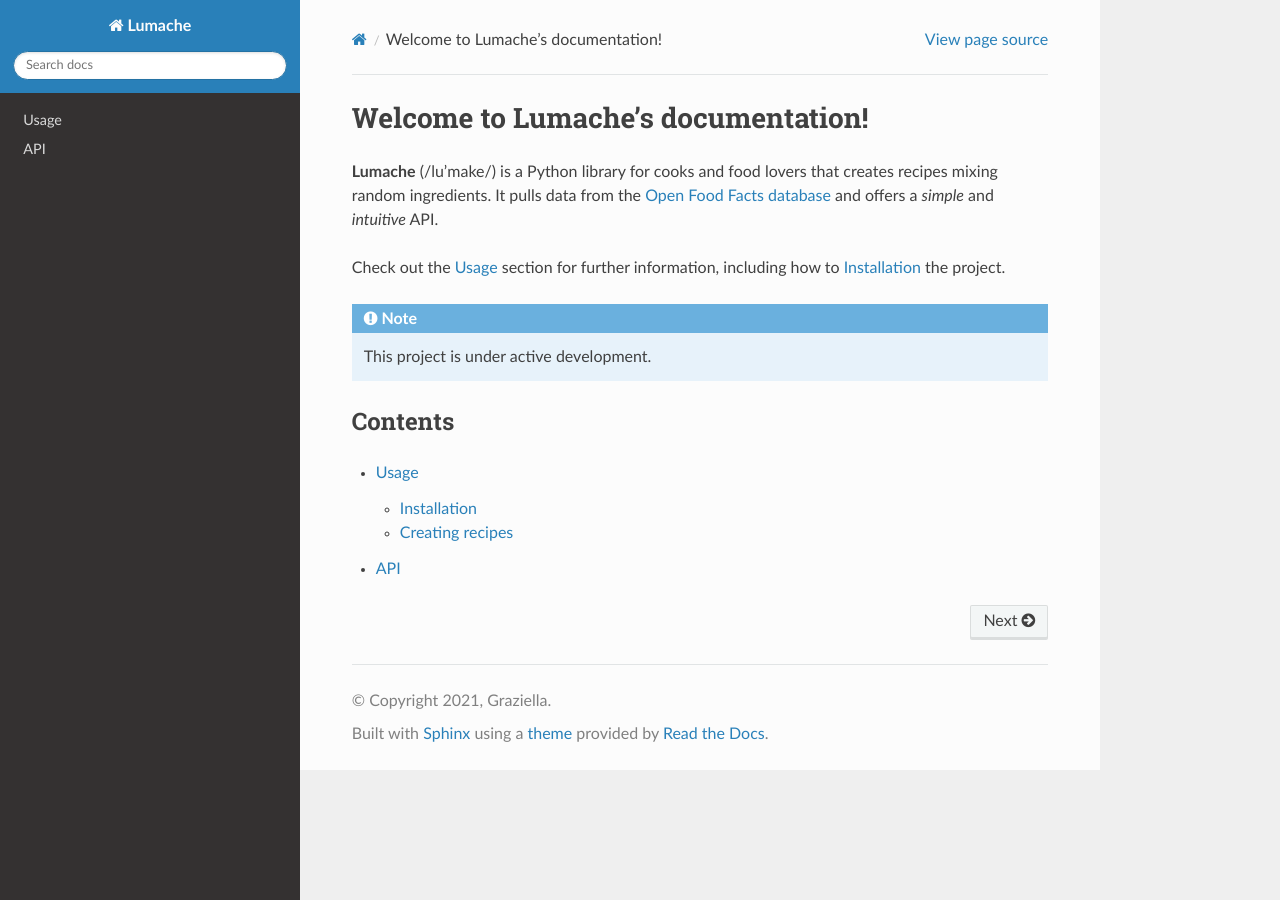
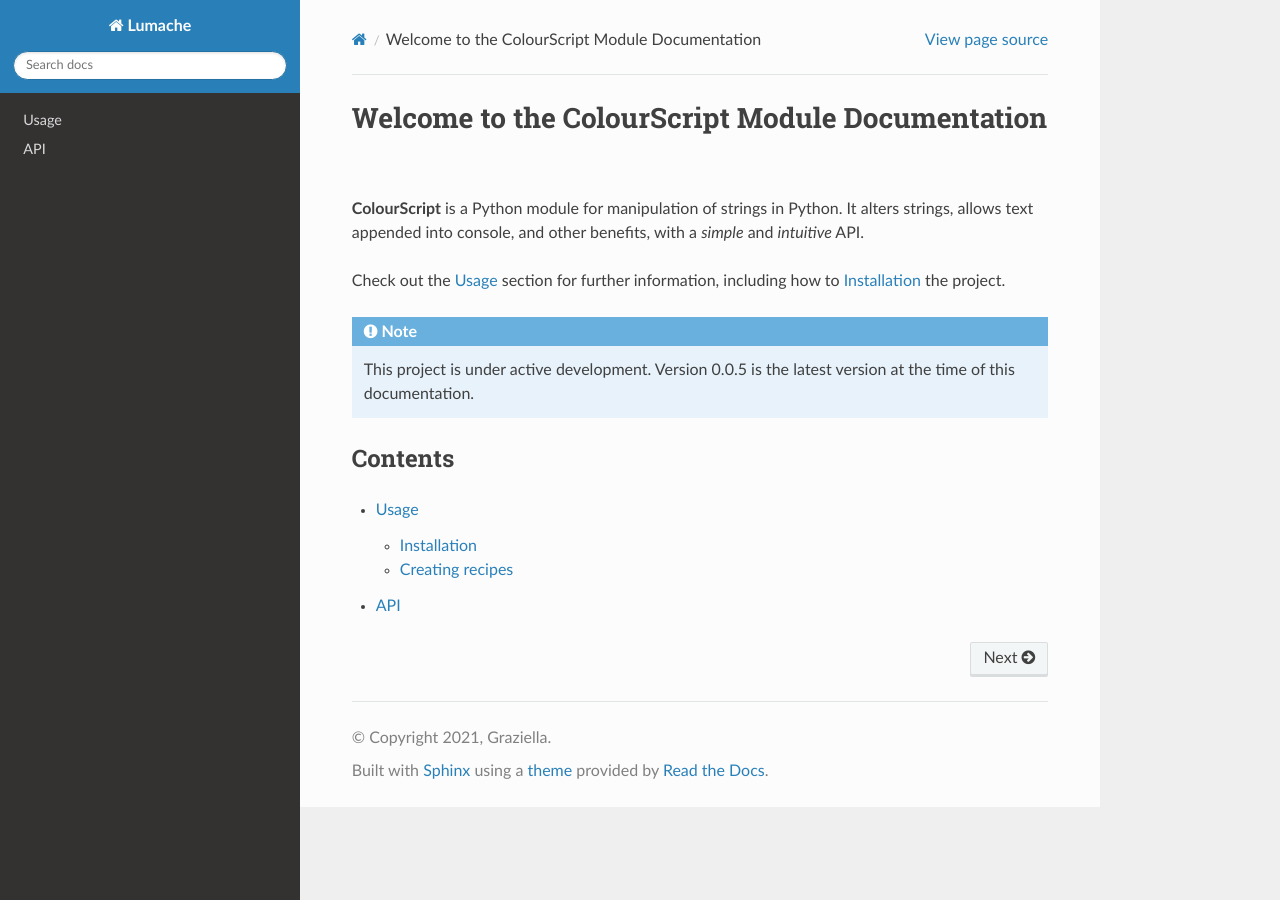
Before and after one commit to TariqTheCoder/ColourScript-Documentation, a Sphinx documentation site: the page built from docs/source/index.rst, in a window 1280 px wide. Built offline with Sphinx 7.4.7 and the Read the Docs theme 3.1.0, drawn with Linux system fonts in a browser that asks for light colours.

Commit message:
Update index.rst

```diff
--- a/docs/source/index.rst
+++ b/docs/source/index.rst
@@ -1,17 +1,15 @@
-Welcome to Lumache's documentation!
+Welcome to the ColourScript Module Documentation
 ===================================
 
-**Lumache** (/lu'make/) is a Python library for cooks and food lovers
-that creates recipes mixing random ingredients.
-It pulls data from the `Open Food Facts database <https://world.openfoodfacts.org/>`_
-and offers a *simple* and *intuitive* API.
+**ColourScript**  is a Python module for manipulation of strings in Python.
+It alters strings, allows text appended into console, and other benefits, with a *simple* and *intuitive* API.
 
 Check out the :doc:`usage` section for further information, including
 how to :ref:`installation` the project.
 
 .. note::
 
-   This project is under active development.
+   This project is under active development. Version 0.0.5 is the latest version at the time of this documentation.
 
 Contents
 --------
```
